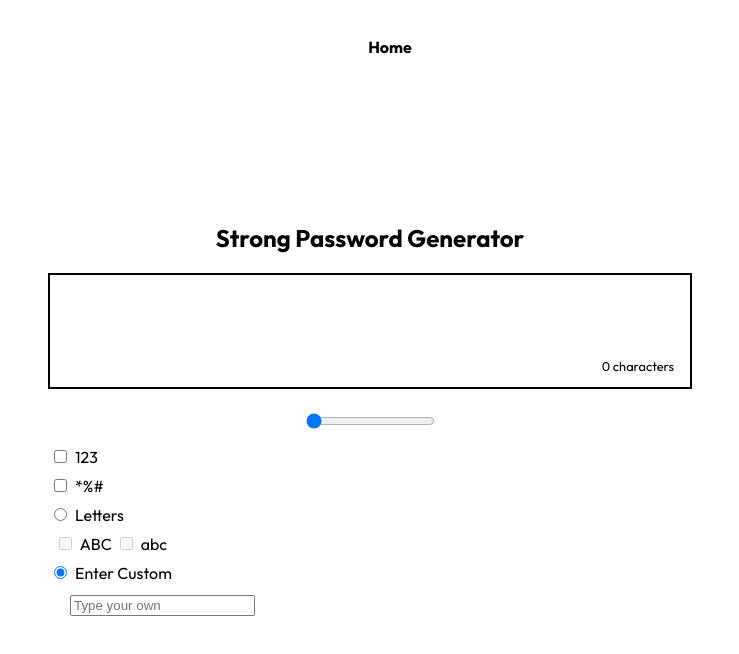
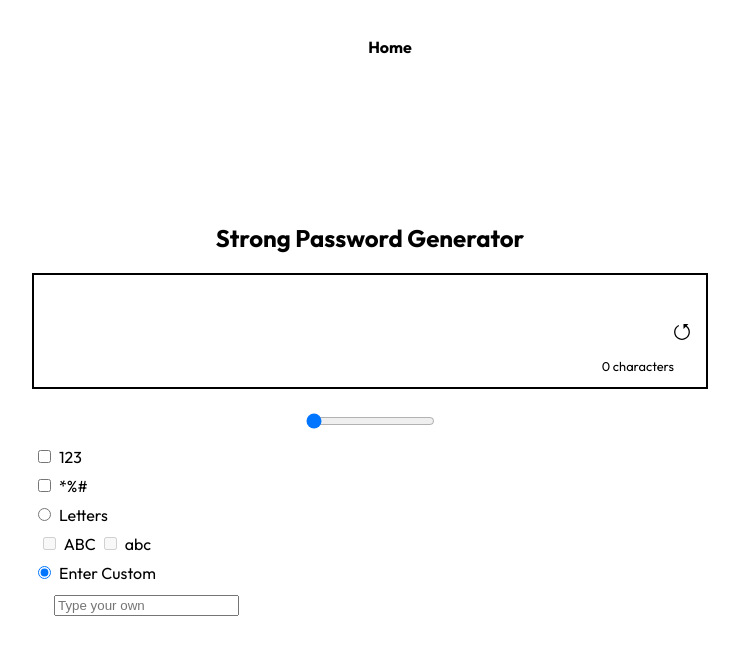
Before and after one commit to jakradum/portfolio, a React (Create React App) app: page / in a window 1280 px wide. Both pictures are taken after a click on the button "Strong Password Generator". Shown: the top 654 px of the page, without its empty margins (270-1009 px from the left). Built offline with nearby package versions, Linux system fonts and the light colour scheme.

Commit message:
all functionalities done, moving to password strength

```diff
--- a/src/Password Generator/index.jsx
+++ b/src/Password Generator/index.jsx
@@ -1,5 +1,6 @@
 import { useState } from 'react';
 import { CheckBoxComp } from '../Components/checkbox';
+import { ReloadIcon } from './refresh-svgrepo-com';
 
 const PWGenComponent = () => {
   const [state, setState] = useState({
@@ -11,6 +12,7 @@ const PWGenComponent = () => {
     textinputEnabled: false,
     sliderNum: 9,
     customPW: '',
+    reloadCount: 0,
   });
   function capsCheckFn() {
     setState({
@@ -63,6 +65,7 @@ const PWGenComponent = () => {
     textinputEnabled,
     sliderNum,
     customPW,
+    reloadCount,
   } = state;
   const numberProps = [
     {
@@ -113,6 +116,7 @@ const PWGenComponent = () => {
 
   let pwLength = sliderNum;
   let password = '';
+  let newCustomPw = '';
 
   // random number & characters
   const generateRandom = (min, max) => {
@@ -132,8 +136,8 @@ const PWGenComponent = () => {
 
   // logic
   //custom input only
-  let newCustomPw = '';
-  if (customPW) {
+
+  if (customPW && !splCharCheck && !numsCheck) {
     for (let [i, v] of [...customPW].entries()) {
       let randomcustomChar = Math.floor(Math.random() * customPW.length - 1);
       if (v === ' ') {
@@ -147,7 +151,7 @@ const PWGenComponent = () => {
     }
   }
   // custom inputs + spl char
-  else if (customPW && splCharCheck) {
+  else if (customPW && splCharCheck && !numsCheck) {
     for (let [i, v] of [...customPW].entries()) {
       let randomcustomChar = Math.floor(Math.random() * customPW.length - 1);
       if (v === ' ') {
@@ -160,17 +164,54 @@ const PWGenComponent = () => {
       }
     }
     let count = 0;
-    let tempString = '';
-    while (count < newCustomPw.length) {
-      let randChar = String.fromCharCode(Math.floor(Math.random() * (47 - 33 + 1) + 33));
-      tempString += randChar;
+    while (count < 8) {
+      let randNum = Math.floor(Math.random() * (47 - 33 + 1) + 33);
+      let randChar = String.fromCharCode(randNum);
+      newCustomPw += randChar;
       count++;
     }
-    newCustomPw += tempString;
+  } else if (customPW && !splCharCheck && numsCheck) {
+    for (let [i, v] of [...customPW].entries()) {
+      let randomcustomChar = Math.floor(Math.random() * customPW.length - 1);
+      if (v === ' ') {
+        continue;
+      }
+      if (i % randomcustomChar === 0) {
+        newCustomPw += v.toUpperCase();
+      } else {
+        newCustomPw += v.toString();
+      }
+    }
+    let count = 0;
+    while (count <8) {
+      let randNum = Math.floor(Math.random() * (57 - 48 + 1) + 48);
+      let randChar = String.fromCharCode(randNum);
+      newCustomPw += randChar;
+      count++;
+    }
+  } else if (customPW && splCharCheck && numsCheck) {
+    for (let [i, v] of [...customPW].entries()) {
+      let randomcustomChar = Math.floor(Math.random() * customPW.length - 1);
+      if (v === ' ') {
+        continue;
+      }
+      if (i % randomcustomChar === 0) {
+        newCustomPw += v.toUpperCase();
+      } else {
+        newCustomPw += v.toString();
+      }
+    }
+    let count = 0;
+    while (count < 8) {
+      let randNum = Math.floor(Math.random() * (57 - 33 + 1) + 33);
+      let randChar = String.fromCharCode(randNum);
+      newCustomPw += randChar;
+      count++;
+    }
   }
 
   // caps and lowercase but not others
-  if (trueValues.length === 2 && capsChecked && lowercaseChecked) {
+  else if (trueValues.length === 2 && capsChecked && lowercaseChecked) {
     while (password.length < Math.floor(pwLength)) {
       generateRandom(97, 122);
       generateRandom(65, 90);
@@ -281,20 +322,29 @@ const PWGenComponent = () => {
       }
     }
   }
+  // reload button function
+  const handleReload = () => {
+    setState({ ...state, reloadCount: reloadCount + 1 });
+  };
 
   // JSX for the password string component
   return (
     <div>
       <h2>Strong Password Generator</h2>
       <div className="password ">
-        <h3>{password || newCustomPw}</h3>
+        <div className="flexbox">
+          <h3>{password || newCustomPw}</h3>
+          <div className="reloadIcon">
+            <ReloadIcon onClick={handleReload} />
+          </div>
+        </div>
         <p className="charCount">{password.length || newCustomPw.length} characters</p>
       </div>
       <input
         onChange={sliderChange}
         type="range"
         min="6"
-        max="40"
+        max="33"
         value={password.length || newCustomPw.length}
         id="myRange"
       ></input>
--- /dev/null
+++ b/src/Password Generator/refresh-svgrepo-com.jsx
@@ -0,0 +1,21 @@
+export const ReloadIcon = ({onClick}) => {
+  return (
+    <svg
+      fill="#000000"
+      height="1rem"
+      width="1rem"
+      version="1.1"
+      id="Layer_1"
+      viewBox="0 0 367.136 367.136"
+	  onClick={onClick}
+    >
+      <path
+        d="M336.554,86.871c-11.975-18.584-27.145-34.707-44.706-47.731L330.801,0H217.436v113.91L270.4,60.691
+   c40.142,28.131,65.042,74.724,65.042,124.571c0,83.744-68.13,151.874-151.874,151.874S31.694,269.005,31.694,185.262
+   c0-58.641,32.781-111.009,85.551-136.669l-13.119-26.979C73.885,36.318,48.315,59.1,30.182,87.494
+   c-18.637,29.184-28.488,62.991-28.488,97.768c0,100.286,81.588,181.874,181.874,181.874s181.874-81.588,181.874-181.874
+   C365.442,150.223,355.453,116.201,336.554,86.871z"
+      />
+    </svg>
+  );
+};
--- a/src/index.css
+++ b/src/index.css
@@ -99,6 +99,8 @@ body {
   min-height: clamp(4rem, 50vw, 7rem);
   position: relative;
   min-width: clamp(22rem, 50vw, 40rem);
+  padding-right: 1rem;
+  padding-left: 1rem;
 }
 .flexbox{
   display: flex;
@@ -147,4 +149,10 @@ input{
   justify-self: center;
   z-index: 0;
   font-weight: 200;
+  margin-right: 2rem;
 }
+.reloadIcon{
+  position: absolute;
+  right: 1rem;
+  margin-left: 1rem;
+}
```
